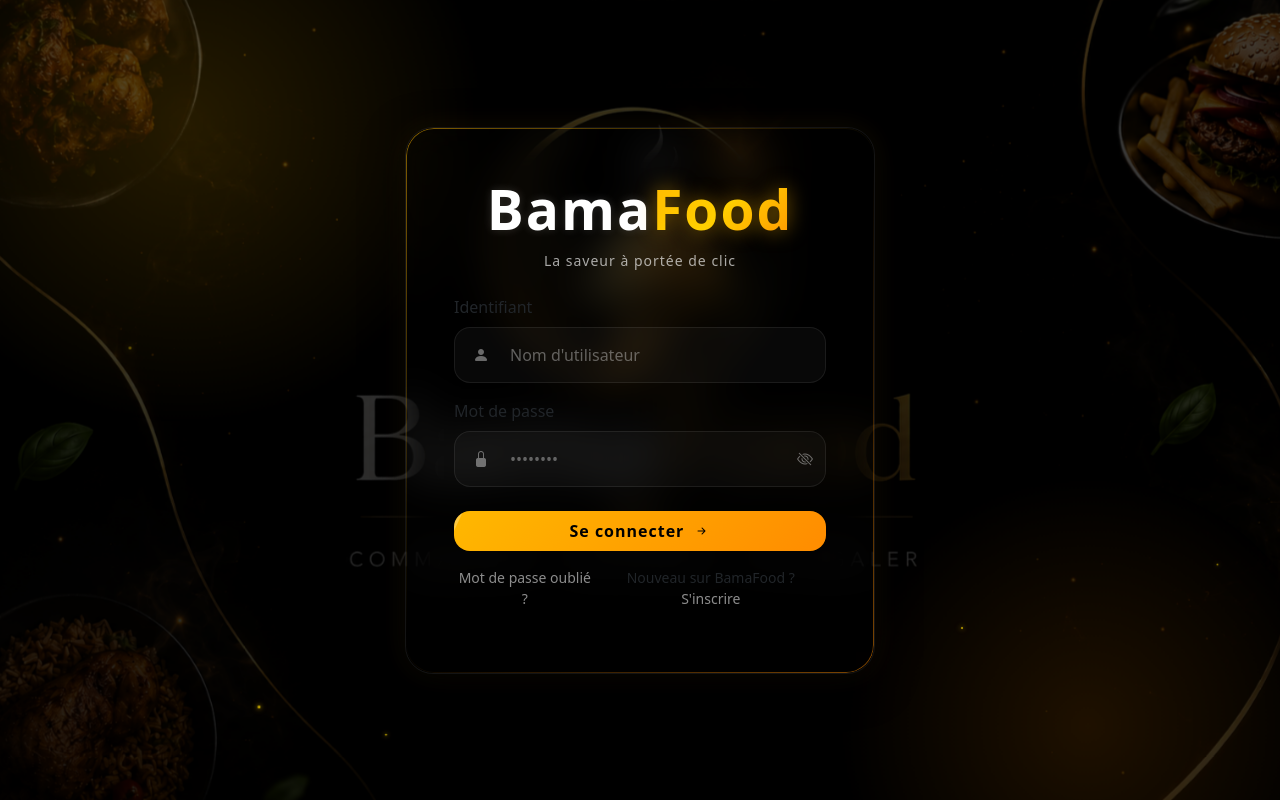
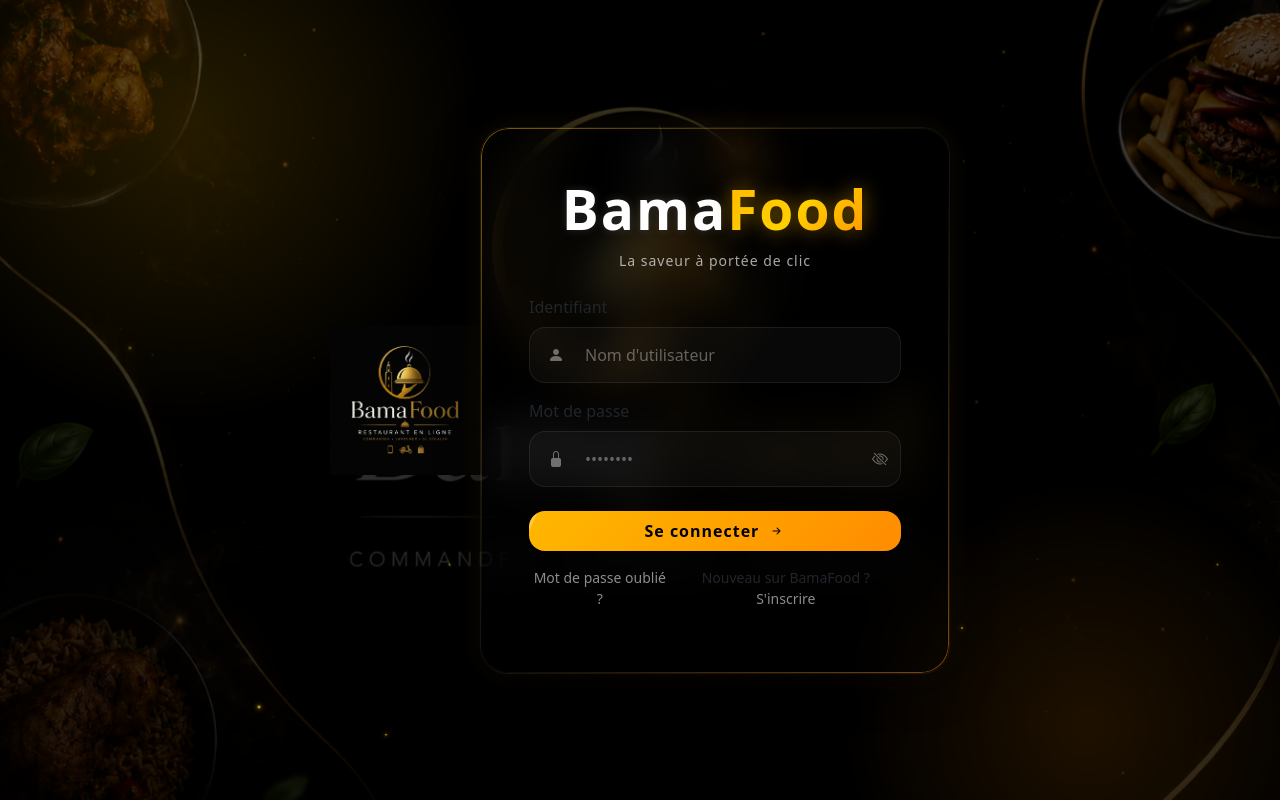
Before and after one commit to Kiassou/bamafood_web, an Angular app: page /bamafood_web/login in a window 1280 px wide. Built offline with nearby package versions, Linux system fonts and the light colour scheme.

Commit message:
2e commit BamaFood

```diff
--- a/src/app/features/auth/login/login.html
+++ b/src/app/features/auth/login/login.html
@@ -10,6 +10,8 @@
 </div>
 
 <div class="container d-flex justify-content-center align-items-center min-vh-100">
+
+    <img src="/assets/images/bamafood_logo.png" alt="BamaFood Logo" width="150">
 
     <div class="login-card p-4 p-md-5 text-center">
 
```
